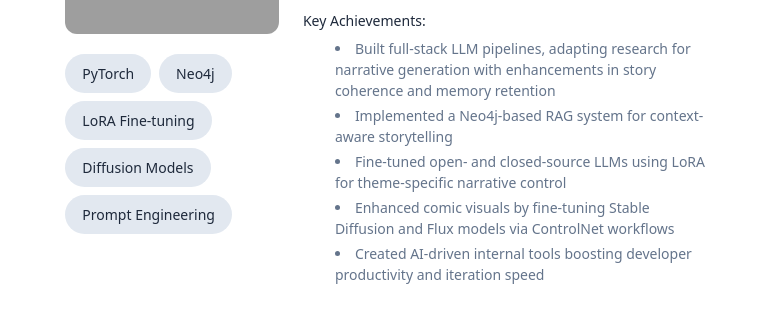
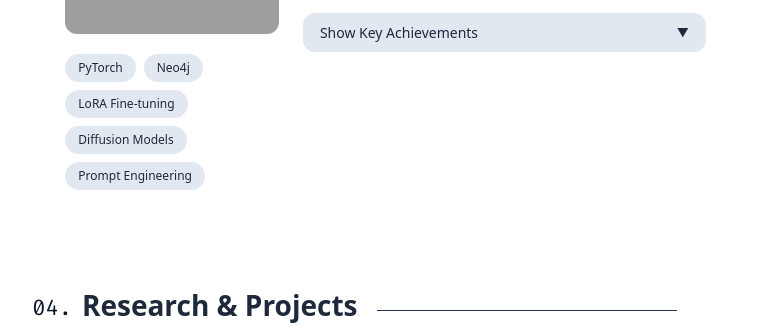
Before and after one commit to pranavpai/pranavpai.github.io, a website: page index.html in a window 1280 px wide. Shown: the part 2117-2452 px from the top of the page, without its empty margins (453-1223 px from the left). Drawn offline with nearby package versions, Linux system fonts and the light colour scheme; grey boxes are pictures that could not be loaded; a web font is replaced by a local one.

Commit message:
Enhance portfolio achievements section with toggle functionality
- Updated index.html to include a button for toggling the visibility of key achievements, improving user interaction.
- Added JavaScript function in main.js to handle the toggle behavior for achievements.
- Modified CSS styles in styles.css to improve the presentation of the achievements section and the toggle button.

These changes enhance the user experience by allowing users to expand or collapse achievement details as needed.

```diff
--- a/assets/main.js
+++ b/assets/main.js
@@ -292,6 +292,24 @@ class PortfolioApp {
     }
   }
 }
+
+// Achievements Toggle Function
+function toggleAchievements(button) {
+  const list = button.nextElementSibling;
+  const icon = button.querySelector('.toggle-icon');
+  const text = button.querySelector('span:first-child');
+
+  if (list.style.display === 'none' || list.style.display === '') {
+    list.style.display = 'block';
+    text.textContent = 'Hide Key Achievements';
+    button.classList.add('expanded');
+  } else {
+    list.style.display = 'none';
+    text.textContent = 'Show Key Achievements';
+    button.classList.remove('expanded');
+  }
+}
+
 // Initialize the application
 const portfolioApp = new PortfolioApp();
 
--- a/assets/styles.css
+++ b/assets/styles.css
@@ -690,11 +690,13 @@ html {
   margin-bottom: 0.5rem;
 }
 
-.achievements ul {
+.achievements ul,
+.achievements-list {
   list-style: disc;
-  list-style-position: inside;
-  color: var(--muted-foreground);
-  font-size: 0.875rem;
+  list-style-position: outside;
+  color: var(--muted-foreground);
+  font-size: 0.875rem;
+  padding-left: 1.2rem;
 }
 
 .achievements li {
@@ -851,6 +853,43 @@ html {
 .pagination button:hover {
   background-color: #22d3ee;
   color: var(--foreground) !important;
+}
+
+/* Achievements Toggle */
+.achievements-toggle {
+  width: 100%;
+  padding: 0.5rem 1rem;
+  background-color: var(--accent);
+  color: var(--foreground) !important;
+  border: 1px solid var(--border);
+  border-radius: var(--border-radius);
+  cursor: pointer;
+  transition: all 0.3s ease;
+  display: flex;
+  justify-content: space-between;
+  align-items: center;
+  font-size: 0.875rem;
+  margin-bottom: 0.5rem;
+}
+
+.achievements-toggle:hover {
+  background-color: var(--primary);
+  color: var(--primary-foreground) !important;
+  transform: translateY(-1px);
+}
+
+.achievements-list {
+  margin-top: 0.5rem;
+  transition: all 0.3s ease;
+}
+
+.toggle-icon {
+  transition: transform 0.3s ease;
+  font-size: 0.75rem;
+}
+
+.expanded .toggle-icon {
+  transform: rotate(180deg);
 }
 
 /* Recommendations Grid */
--- a/index.html
+++ b/index.html
@@ -392,11 +392,11 @@
                                   alt="AI Engineering"
                                 >
                                 <div class="tech-tags">
-                                  <span class="tech-tag">PyTorch</span>
-                                  <span class="tech-tag">Neo4j</span>
-                                  <span class="tech-tag">LoRA Fine-tuning</span>
-                                  <span class="tech-tag">Diffusion Models</span>
-                                  <span class="tech-tag">Prompt Engineering</span>
+                                  <span class="tech-tag small">PyTorch</span>
+                                  <span class="tech-tag small">Neo4j</span>
+                                  <span class="tech-tag small">LoRA Fine-tuning</span>
+                                  <span class="tech-tag small">Diffusion Models</span>
+                                  <span class="tech-tag small">Prompt Engineering</span>
                                 </div>
                               </div>
                               <div class="experience-details">
@@ -410,8 +410,11 @@
                                   Developed and deployed advanced ML systems powering the DOORWAYS AI Comic Generator, fine-tuning state-of-the-art LLMs and Diffusion models for generative storytelling.
                                 </p>
                                 <div class="achievements">
-                                  <h4>Key Achievements:</h4>
-                                  <ul>
+                                  <button class="achievements-toggle" onclick="toggleAchievements(this)">
+                                    <span>Show Key Achievements</span>
+                                    <span class="toggle-icon">▼</span>
+                                  </button>
+                                  <ul class="achievements-list" style="display: none;">
                                     <li>Built full-stack LLM pipelines, adapting research for narrative generation with enhancements in story coherence and memory retention</li>
                                     <li>Implemented a Neo4j-based RAG system for context-aware storytelling</li>
                                     <li>Fine-tuned open- and closed-source LLMs using LoRA for theme-specific narrative control</li>
@@ -432,11 +435,11 @@
                                   alt="AI Engineering"
                                 >
                                 <div class="tech-tags">
-                                  <span class="tech-tag">Team Leadership</span>
-                                  <span class="tech-tag">Cloud Architecture</span>
-                                  <span class="tech-tag">CI/CD</span>
-                                  <span class="tech-tag">Technical Hiring</span>
-                                  <span class="tech-tag">Product Strategy</span>
+                                  <span class="tech-tag small">Team Leadership</span>
+                                  <span class="tech-tag small">Cloud Architecture</span>
+                                  <span class="tech-tag small">CI/CD</span>
+                                  <span class="tech-tag small">Technical Hiring</span>
+                                  <span class="tech-tag small">Product Strategy</span>
                                 </div>
                               </div>
                               <div class="experience-details">
@@ -450,8 +453,11 @@
                                   Led multidisciplinary AI engineering and research teams, defining strategic direction, hiring key talent, and guiding product decisions for generative AI products.
                                 </p>
                                 <div class="achievements">
-                                  <h4>Key Achievements:</h4>
-                                  <ul>
+                                  <button class="achievements-toggle" onclick="toggleAchievements(this)">
+                                    <span>Show Key Achievements</span>
+                                    <span class="toggle-icon">▼</span>
+                                  </button>
+                                  <ul class="achievements-list" style="display: none;">
                                     <li>Directed the successful development and launch of DOORWAYS and DOOR Canvas MVP platforms</li>
                                     <li>Collaborated closely with creative teams to align technical outputs with artistic vision</li>
                                     <li>Established secure, scalable, and cost-effective cloud infrastructure</li>
```
